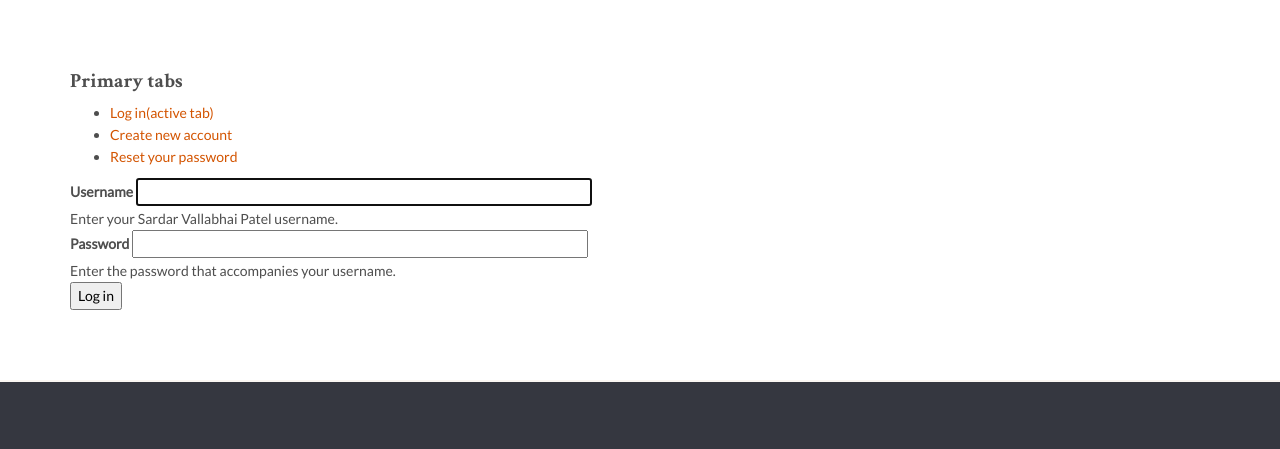
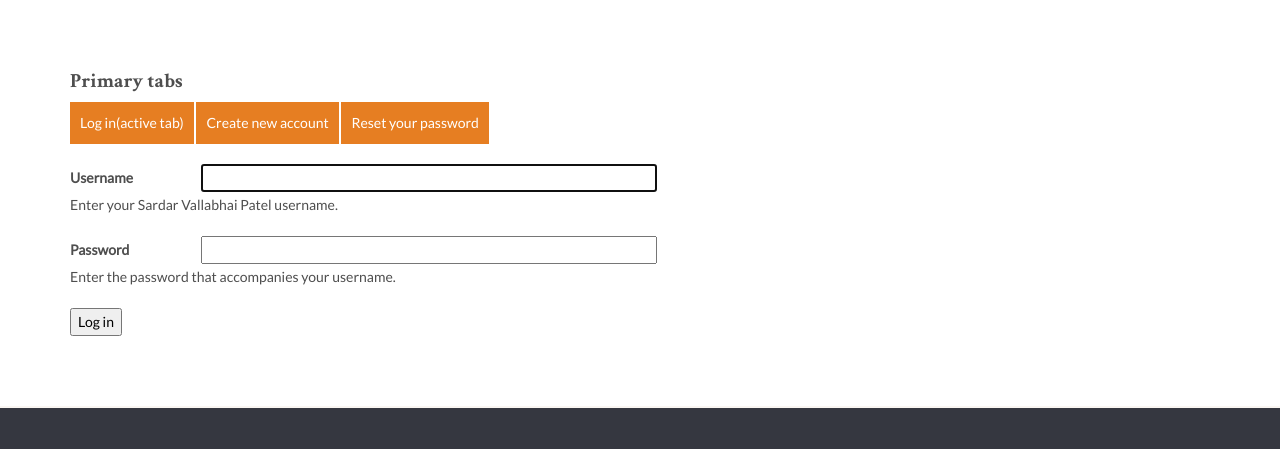
Before and after one commit to syamnath/iitb-html, a plain HTML site: page login.html in a window 1280 px wide. Shown: the part 290-739 px from the top of the page. Drawn offline with Linux system fonts and the light colour scheme.

Commit message:
Added the stylesheet

```diff
--- a/stylesheets/custom.css
+++ b/stylesheets/custom.css
@@ -1435,8 +1435,39 @@ quotes by sardar homepag eblock*/
 }
 
 /******************************************************
+login form eblock*/
+/* line 1255, ../sass/custom.scss */
+#block-eminent-sardar-local-tasks {
+  margin-bottom: 20px;
+}
+/* line 1257, ../sass/custom.scss */
+#block-eminent-sardar-local-tasks ul {
+  padding-left: 0;
+  list-style: none;
+}
+/* line 1260, ../sass/custom.scss */
+#block-eminent-sardar-local-tasks ul li {
+  display: inline-block;
+  padding: 10px;
+  background: #e67e22;
+}
+/* line 1264, ../sass/custom.scss */
+#block-eminent-sardar-local-tasks ul li a {
+  color: #fff;
+}
+
+/* line 1271, ../sass/custom.scss */
+form label {
+  min-width: 128px;
+}
+/* line 1274, ../sass/custom.scss */
+form .form-item {
+  margin-bottom: 20px;
+}
+
+/******************************************************
 quotes by sardar homepag eblock*/
-/* line 1255, ../sass/custom.scss */
+/* line 1280, ../sass/custom.scss */
 .quotes-by-sardar-holder {
   position: relative;
   background: url("../images/quotes-bysardar.jpg") no-repeat center center;
@@ -1445,7 +1476,7 @@ quotes by sardar homepag eblock*/
   display: flex;
   align-items: center;
 }
-/* line 1261, ../sass/custom.scss */
+/* line 1286, ../sass/custom.scss */
 .quotes-by-sardar-holder:before {
   display: block;
   content: "";
@@ -1456,7 +1487,7 @@ quotes by sardar homepag eblock*/
   top: 0;
   left: 0;
 }
-/* line 1272, ../sass/custom.scss */
+/* line 1297, ../sass/custom.scss */
 .quotes-by-sardar-holder a.btn.btn-primary {
   position: absolute;
   left: 0;
@@ -1467,30 +1498,30 @@ quotes by sardar homepag eblock*/
   bottom: 40px;
 }
 
-/* line 1282, ../sass/custom.scss */
+/* line 1307, ../sass/custom.scss */
 .quotes-by-sardar {
   position: relative;
   width: 100%;
   padding: 1em;
 }
-/* line 1287, ../sass/custom.scss */
+/* line 1312, ../sass/custom.scss */
 .quotes-by-sardar .quoteslideritem h2,
 .quotes-by-sardar .quoteslideritem p {
   color: #fff;
   padding-right: 35px;
   padding-left: 35px;
 }
-/* line 1293, ../sass/custom.scss */
+/* line 1318, ../sass/custom.scss */
 .quotes-by-sardar .quoteslideritem h2 {
   font-size: 3em;
 }
-/* line 1296, ../sass/custom.scss */
+/* line 1321, ../sass/custom.scss */
 .quotes-by-sardar .quoteslideritem p {
   font-size: 1.3em;
   font-family: 'Crimson Text', serif;
   font-weight: 400;
 }
-/* line 1302, ../sass/custom.scss */
+/* line 1327, ../sass/custom.scss */
 .quotes-by-sardar .slick-dots {
   margin-top: 28px;
   text-align: center;
@@ -1499,13 +1530,13 @@ quotes by sardar homepag eblock*/
   left: 0;
   right: 0;
 }
-/* line 1309, ../sass/custom.scss */
+/* line 1334, ../sass/custom.scss */
 .quotes-by-sardar .slick-dots li {
   text-align: center;
   display: inline-block;
   margin-right: 10px;
 }
-/* line 1313, ../sass/custom.scss */
+/* line 1338, ../sass/custom.scss */
 .quotes-by-sardar .slick-dots li button {
   display: block;
   width: 15px;
@@ -1515,14 +1546,14 @@ quotes by sardar homepag eblock*/
   font-size: 0;
   background: #F5F5F5;
 }
-/* line 1323, ../sass/custom.scss */
+/* line 1348, ../sass/custom.scss */
 .quotes-by-sardar .slick-dots li.slick-active button {
   background: #7F8C8D;
 }
 
 /******************************************************
 helper styles*/
-/* line 1332, ../sass/custom.scss */
+/* line 1357, ../sass/custom.scss */
 .no-padding {
   padding-left: 0;
   padding-right: 0;
@@ -1530,7 +1561,7 @@ helper styles*/
 
 /******************************************************
 Mobile styles for the Recent works blocks*/
-/* line 1339, ../sass/custom.scss */
+/* line 1364, ../sass/custom.scss */
 #recent-works .col-md-3 {
   padding-left: 0;
   padding-right: 0;
@@ -1538,12 +1569,12 @@ Mobile styles for the Recent works blocks*/
 
 /******************************************************
 Mobile styles for the biography*/
-/* line 1347, ../sass/custom.scss */
+/* line 1372, ../sass/custom.scss */
 .biography {
   background-size: cover !important;
   position: relative;
 }
-/* line 1350, ../sass/custom.scss */
+/* line 1375, ../sass/custom.scss */
 .biography:before {
   display: block;
   content: "";
@@ -1555,12 +1586,12 @@ Mobile styles for the biography*/
   left: 0;
 }
 
-/* line 1361, ../sass/custom.scss */
+/* line 1386, ../sass/custom.scss */
 .exibition-listing {
   position: relative;
   z-index: 9;
 }
-/* line 1364, ../sass/custom.scss */
+/* line 1389, ../sass/custom.scss */
 .exibition-listing .center {
   position: absolute;
   top: 25px;
@@ -1571,7 +1602,7 @@ Mobile styles for the biography*/
   margin: auto;
 }
 @media (max-width: 973px) {
-  /* line 1364, ../sass/custom.scss */
+  /* line 1389, ../sass/custom.scss */
   .exibition-listing .center {
     top: inherit;
     left: inherit;
@@ -1582,14 +1613,14 @@ Mobile styles for the biography*/
     position: relative;
   }
 }
-/* line 1381, ../sass/custom.scss */
+/* line 1406, ../sass/custom.scss */
 .exibition-listing .center h2 {
   background: #000;
   padding-top: 5px;
   color: #fff;
 }
 @media (max-width: 973px) {
-  /* line 1381, ../sass/custom.scss */
+  /* line 1406, ../sass/custom.scss */
   .exibition-listing .center h2 {
     background: transparent;
     color: #353740;
@@ -1599,14 +1630,14 @@ Mobile styles for the biography*/
 /******************************************************
 Mobile styles for the header slider*/
 @media (max-width: 640px) and (min-width: 481px) {
-  /* line 1395, ../sass/custom.scss */
+  /* line 1420, ../sass/custom.scss */
   #main-slider .carousel .slide-margin {
     margin-top: inherit;
   }
 }
 
 @media (max-width: 480px) {
-  /* line 1401, ../sass/custom.scss */
+  /* line 1426, ../sass/custom.scss */
   #main-slider .carousel .slide-margin {
     margin-top: inherit;
   }
@@ -1615,19 +1646,19 @@ Mobile styles for the header slider*/
 /******************************************************
 styles for the header*/
 @media (max-width: 973px) {
-  /* line 1408, ../sass/custom.scss */
+  /* line 1433, ../sass/custom.scss */
   #header {
     background: #fff;
   }
 }
 
-/* line 1413, ../sass/custom.scss */
+/* line 1438, ../sass/custom.scss */
 .navbar-fixed-top {
   background: #fff;
   border-bottom: 1px solid #C8C8C8;
 }
 
-/* line 1419, ../sass/custom.scss */
+/* line 1444, ../sass/custom.scss */
 .navbar-inverse .navbar-nav .dropdown-menu:before {
   content: '';
   position: absolute;
@@ -1644,26 +1675,26 @@ styles for the header*/
 
 /******************************************************
 styles for the search form in the header*/
-/* line 1436, ../sass/custom.scss */
+/* line 1461, ../sass/custom.scss */
 #header .search {
   margin-top: 17px;
   border-radius: 4px;
   margin-left: 20px;
 }
 @media (max-width: 973px) {
-  /* line 1436, ../sass/custom.scss */
+  /* line 1461, ../sass/custom.scss */
   #header .search {
     display: none;
   }
 }
-/* line 1443, ../sass/custom.scss */
+/* line 1468, ../sass/custom.scss */
 #header .search input.search-form {
   margin-left: 0;
   padding: 5px 15px;
   display: none;
   display: none;
 }
-/* line 1449, ../sass/custom.scss */
+/* line 1474, ../sass/custom.scss */
 #header .search i {
   cursor: pointer;
   color: #7E7E7E;
@@ -1672,35 +1703,35 @@ styles for the search form in the header*/
 
 /******************************************************
 styles for the header user profile image block*/
-/* line 1459, ../sass/custom.scss */
+/* line 1484, ../sass/custom.scss */
 .navbar-nav > li img {
   height: 25px;
   width: 25px;
   border-radius: 25px;
 }
-/* line 1464, ../sass/custom.scss */
+/* line 1489, ../sass/custom.scss */
 .navbar-nav > li i {
   margin-left: 6px;
   margin-top: 3px;
 }
 @media (max-width: 973px) {
-  /* line 1464, ../sass/custom.scss */
+  /* line 1489, ../sass/custom.scss */
   .navbar-nav > li i {
     margin-left: 0;
   }
 }
 
-/* line 1476, ../sass/custom.scss */
+/* line 1501, ../sass/custom.scss */
 .navbar-nav > li.dropdown a.user-profile-toggle {
   padding-left: 30px;
 }
 @media (max-width: 973px) {
-  /* line 1476, ../sass/custom.scss */
+  /* line 1501, ../sass/custom.scss */
   .navbar-nav > li.dropdown a.user-profile-toggle {
     padding-left: 44px;
   }
 }
-/* line 1481, ../sass/custom.scss */
+/* line 1506, ../sass/custom.scss */
 .navbar-nav > li.dropdown a.user-profile-toggle .user-image {
   display: inline-block;
   border: 1px solid #dadada;
@@ -1712,18 +1743,18 @@ styles for the header user profile image block*/
   left: 0;
 }
 @media (max-width: 973px) {
-  /* line 1481, ../sass/custom.scss */
+  /* line 1506, ../sass/custom.scss */
   .navbar-nav > li.dropdown a.user-profile-toggle .user-image {
     left: 12px;
   }
 }
 
 @media (max-width: 973px) {
-  /* line 1497, ../sass/custom.scss */
+  /* line 1522, ../sass/custom.scss */
   .navbar-inverse .navbar-nav .dropdown-menu {
     background-color: transparent;
   }
-  /* line 1500, ../sass/custom.scss */
+  /* line 1525, ../sass/custom.scss */
   .navbar-inverse .navbar-nav .dropdown-menu li {
     background: rgba(241, 241, 241, 0.85);
     margin-right: 15px;
@@ -1732,17 +1763,17 @@ styles for the header user profile image block*/
 
 /******************************************************
 styles for the search form in the home page*/
-/* line 1509, ../sass/custom.scss */
+/* line 1534, ../sass/custom.scss */
 #header .search.active {
   background: #ececec;
 }
-/* line 1511, ../sass/custom.scss */
+/* line 1536, ../sass/custom.scss */
 #header .search.active input[type="text"] {
   width: 100px;
   display: inline-block;
 }
 
-/* line 1517, ../sass/custom.scss */
+/* line 1542, ../sass/custom.scss */
 #header .search.responsive-search {
   position: absolute;
   top: 6px;
@@ -1750,33 +1781,33 @@ styles for the search form in the home page*/
   display: block;
 }
 @media (min-width: 1200px) {
-  /* line 1517, ../sass/custom.scss */
+  /* line 1542, ../sass/custom.scss */
   #header .search.responsive-search {
     display: none;
   }
 }
 @media (min-width: 992px) and (max-width: 1199px) {
-  /* line 1517, ../sass/custom.scss */
+  /* line 1542, ../sass/custom.scss */
   #header .search.responsive-search {
     display: none;
   }
 }
 @media (min-width: 768px) and (max-width: 991px) {
-  /* line 1517, ../sass/custom.scss */
+  /* line 1542, ../sass/custom.scss */
   #header .search.responsive-search {
     display: none;
   }
 }
 
-/* line 1534, ../sass/custom.scss */
+/* line 1559, ../sass/custom.scss */
 #feature h2 {
   color: #ebebeb;
 }
-/* line 1538, ../sass/custom.scss */
+/* line 1563, ../sass/custom.scss */
 #feature .media h2 {
   color: #303e49;
 }
-/* line 1542, ../sass/custom.scss */
+/* line 1567, ../sass/custom.scss */
 #feature a.btn-primary {
   max-width: 175px;
   display: block;
@@ -1785,17 +1816,17 @@ styles for the search form in the home page*/
   border: 1px solid #fff;
   color: #fff;
 }
-/* line 1549, ../sass/custom.scss */
+/* line 1574, ../sass/custom.scss */
 #feature a.btn-primary:hover {
   color: #D35400;
   border-color: #D35400;
 }
 
-/* line 1558, ../sass/custom.scss */
+/* line 1583, ../sass/custom.scss */
 .recent-work-wrap .recent-work-inner p {
   text-align: center;
 }
-/* line 1561, ../sass/custom.scss */
+/* line 1586, ../sass/custom.scss */
 .recent-work-wrap .recent-work-inner a.preview {
   display: block;
   padding: 6px 12px;
@@ -1823,7 +1854,7 @@ styles for the search form in the home page*/
   border: 1px solid #e67e22;
   max-width: 190px;
 }
-/* line 1587, ../sass/custom.scss */
+/* line 1612, ../sass/custom.scss */
 .recent-work-wrap .recent-work-inner a.preview:hover {
   color: #D35400;
   border-color: #D35400;
@@ -1832,15 +1863,15 @@ styles for the search form in the home page*/
 /******************************************************
 Mobile styles for the header*/
 @media (max-width: 767px) and (min-width: 641px) {
-  /* line 1599, ../sass/custom.scss */
+  /* line 1624, ../sass/custom.scss */
   #header .navbar {
     padding-bottom: 15px;
   }
-  /* line 1602, ../sass/custom.scss */
+  /* line 1627, ../sass/custom.scss */
   #header .navbar .navbar-nav > li {
     margin-left: 0;
   }
-  /* line 1604, ../sass/custom.scss */
+  /* line 1629, ../sass/custom.scss */
   #header .navbar .navbar-nav > li a {
     background: transparent;
     display: inherit;
@@ -1848,15 +1879,15 @@ Mobile styles for the header*/
   }
 }
 @media (max-width: 640px) and (min-width: 481px) {
-  /* line 1599, ../sass/custom.scss */
+  /* line 1624, ../sass/custom.scss */
   #header .navbar {
     padding-bottom: 15px;
   }
-  /* line 1613, ../sass/custom.scss */
+  /* line 1638, ../sass/custom.scss */
   #header .navbar .navbar-nav > li {
     margin-left: 0;
   }
-  /* line 1615, ../sass/custom.scss */
+  /* line 1640, ../sass/custom.scss */
   #header .navbar .navbar-nav > li a {
     background: transparent;
     display: inherit;
@@ -1864,22 +1895,22 @@ Mobile styles for the header*/
   }
 }
 @media (max-width: 480px) {
-  /* line 1599, ../sass/custom.scss */
+  /* line 1624, ../sass/custom.scss */
   #header .navbar {
     padding-bottom: 15px;
   }
-  /* line 1624, ../sass/custom.scss */
+  /* line 1649, ../sass/custom.scss */
   #header .navbar .navbar-nav > li {
     margin-left: 0;
   }
-  /* line 1626, ../sass/custom.scss */
+  /* line 1651, ../sass/custom.scss */
   #header .navbar .navbar-nav > li a {
     background: transparent;
     display: inherit;
     margin-right: 15px;
   }
 }
-/* line 1634, ../sass/custom.scss */
+/* line 1659, ../sass/custom.scss */
 #header .navbar .navbar-inverse .navbar-toggle, #header .navbar .navbar-toggle {
   background: #333;
 }
```
